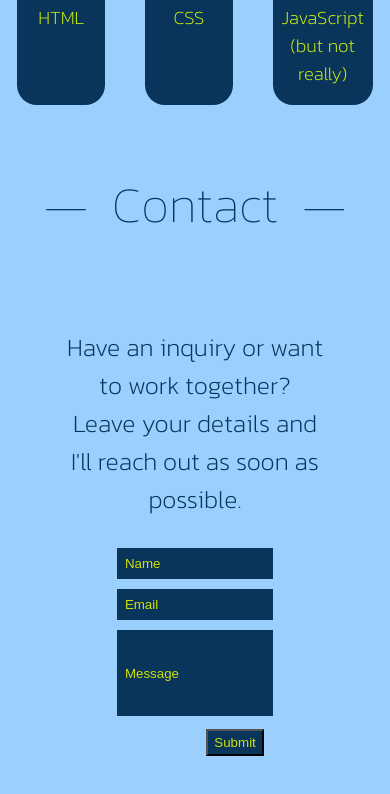
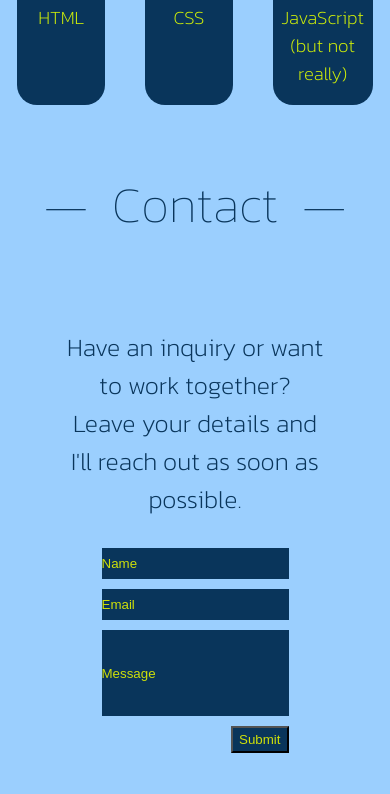
Before and after one commit to ndcalabrese/day-13-portfolio-site, a plain HTML site: page index.html in a window 390 px wide. Shown: the part 1991-2785 px from the top of the page. Drawn offline with Linux system fonts and the light colour scheme.

Commit message:
cleaned up some styling, final touches for mobile-friendliness

```diff
--- a/style.css
+++ b/style.css
@@ -190,8 +190,8 @@ a:hover {
 .input-name,
 .input-email,
 .input-message {
-    width: 75%;
-    padding: 8px;
+    width: 100%;
+    padding: 8px 0px;
     margin: 5px;
     border: none;
 }
@@ -202,21 +202,24 @@ a:hover {
 }
 
 .submit-button-container {
-    width: 80%;
+    width: 100%;
     display: flex;
     justify-content: flex-end;
-    padding: 8px;
+    padding: 5px 0px;
 
 }
 .submit-button {
     color: #cfe009;
-    margin-right: 6px;
+    margin-right: 0px;
     background-color: #09355b;
     padding: 4px 6px;
 }
 
 /* ----------------------------This CSS is specific to the Projects page ------------------------------------------- */
 
+.projects-section {
+    margin-bottom: 50px;
+}
 .project-banner {
     display: flex;
     align-items: center;
```
